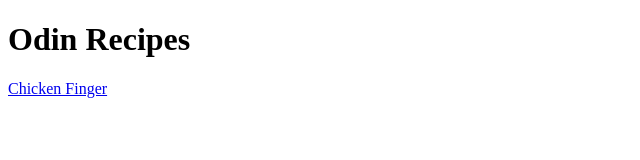
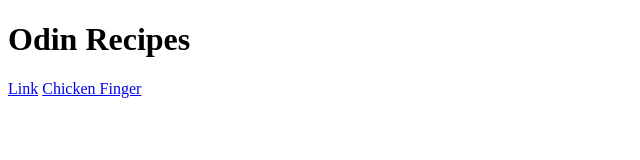
Before and after one commit to BPas66/odin-recipes, a plain HTML site: page index.html in a window 1280 px wide. Shown: the full height of the page, 0-640 px from the left. Drawn offline with Linux system fonts and the light colour scheme.

Commit message:
Add index.html

```diff
--- a/index.html
+++ b/index.html
@@ -8,6 +8,7 @@
 </head>
 <body>
     <h1>Odin Recipes</h1>
+    <a href="index.html">Link</a>
     <a href="recipes/chicken-finger.html">Chicken Finger</a>
 </body>
 </html>
```
